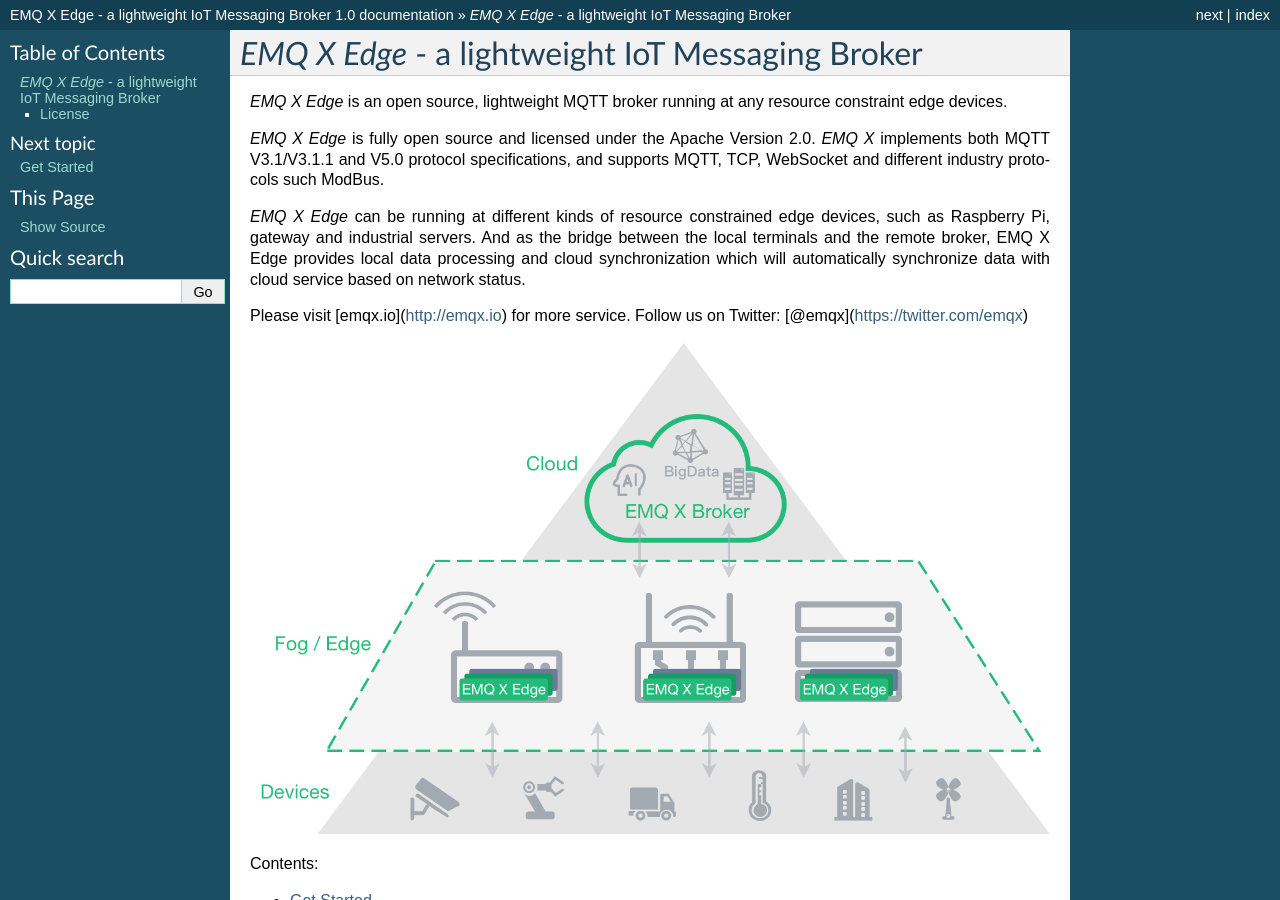
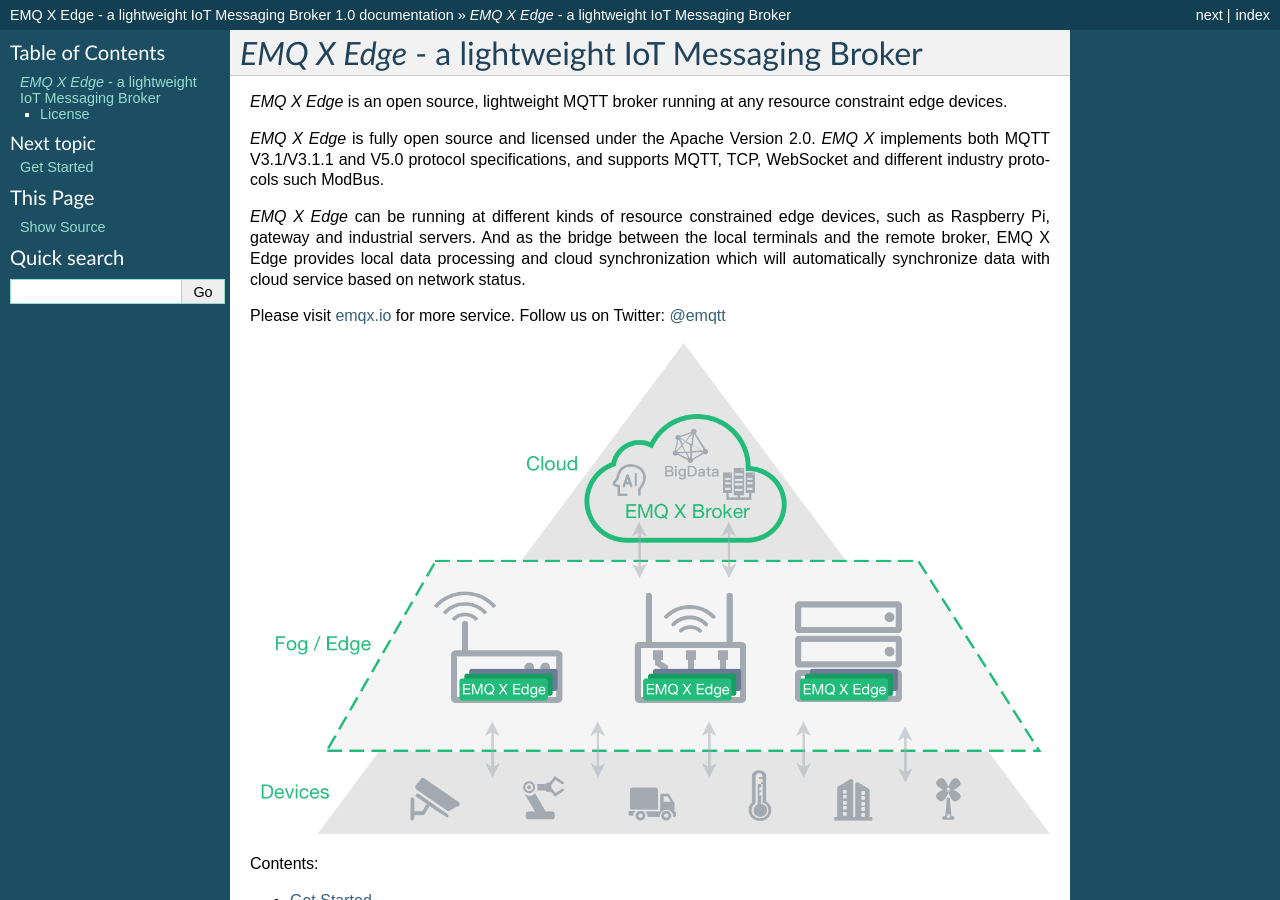
Before and after one commit to emqx/emqx-edge-docs-en, a Sphinx documentation site: the page built from source/index.rst, in a window 1280 px wide and 900 px high. Built offline with Sphinx 7.4.7, drawn with Linux system fonts in a browser that asks for light colours.

Commit message:
Fix twitter account

```diff
--- a/source/index.rst
+++ b/source/index.rst
@@ -13,7 +13,11 @@
 
 *EMQ X Edge* can be running at different kinds of resource constrained edge devices, such as Raspberry Pi, gateway and industrial servers. And as the bridge between the local terminals and the remote broker, EMQ X Edge provides local data processing and cloud synchronization which will automatically synchronize data with cloud service based on network status.
 
-Please visit [emqx.io](http://emqx.io) for more service. Follow us on Twitter: [@emqx](https://twitter.com/emqx)
+Please visit `emqx.io`_ for more service. Follow us on Twitter: `@emqtt`_
+
+.. _emqx.io: https://www.emqx.io
+.. _@emqtt: https://twitter.com/emqtt
+
 
 .. image:: ./_static/images/edge-overview1.png
 
@@ -24,7 +28,7 @@
 +---------------+-----------------------------------------+
 | GitHub:       | https://github.com/emqx                |
 +---------------+-----------------------------------------+
-| Twitter:      | @emqx                                  |
+| Twitter:      | @emqtt                                  |
 +---------------+-----------------------------------------+
 | Forum:        | https://groups.google.com/d/forum/emqx |
 +---------------+-----------------------------------------+
```
